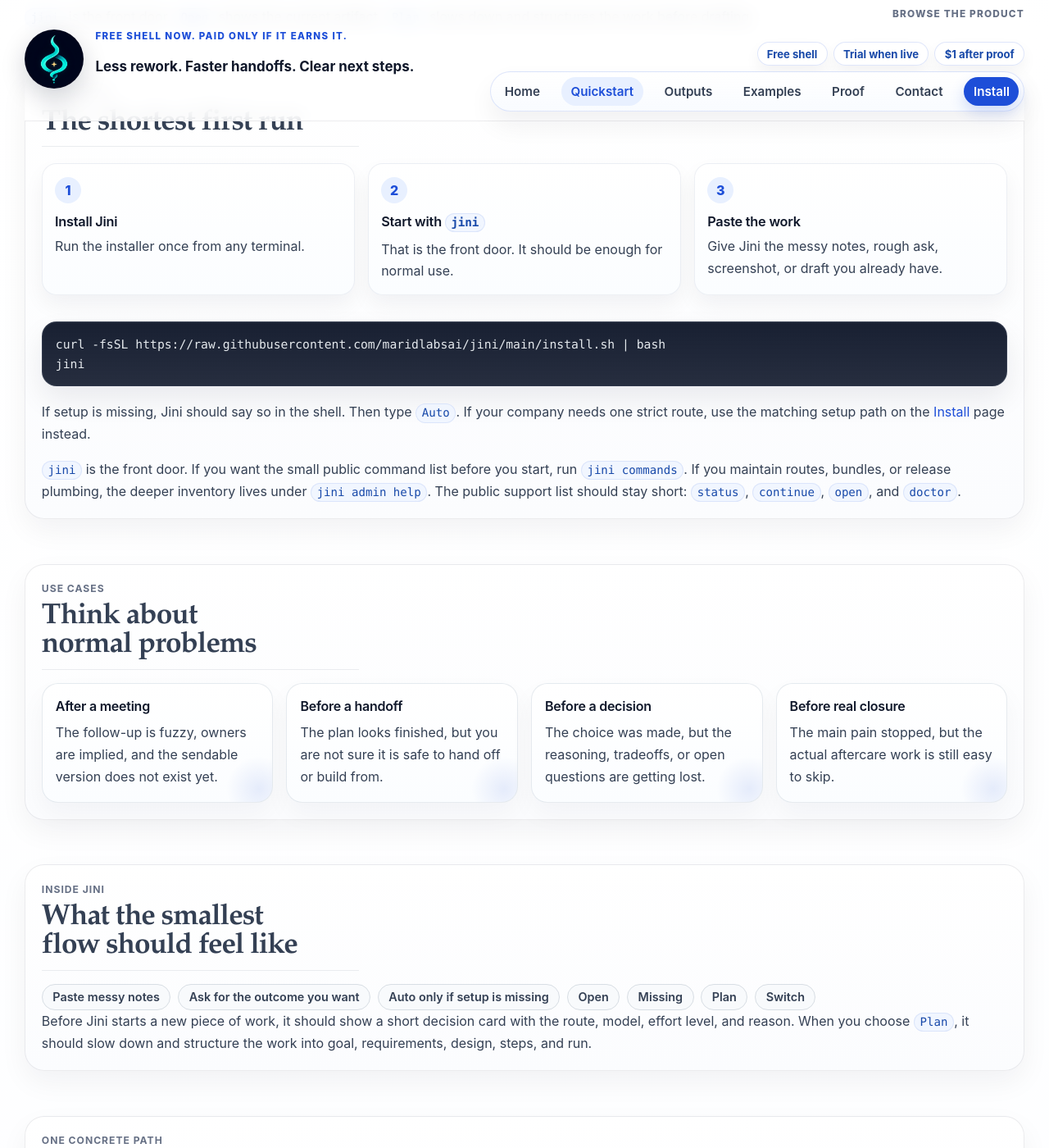
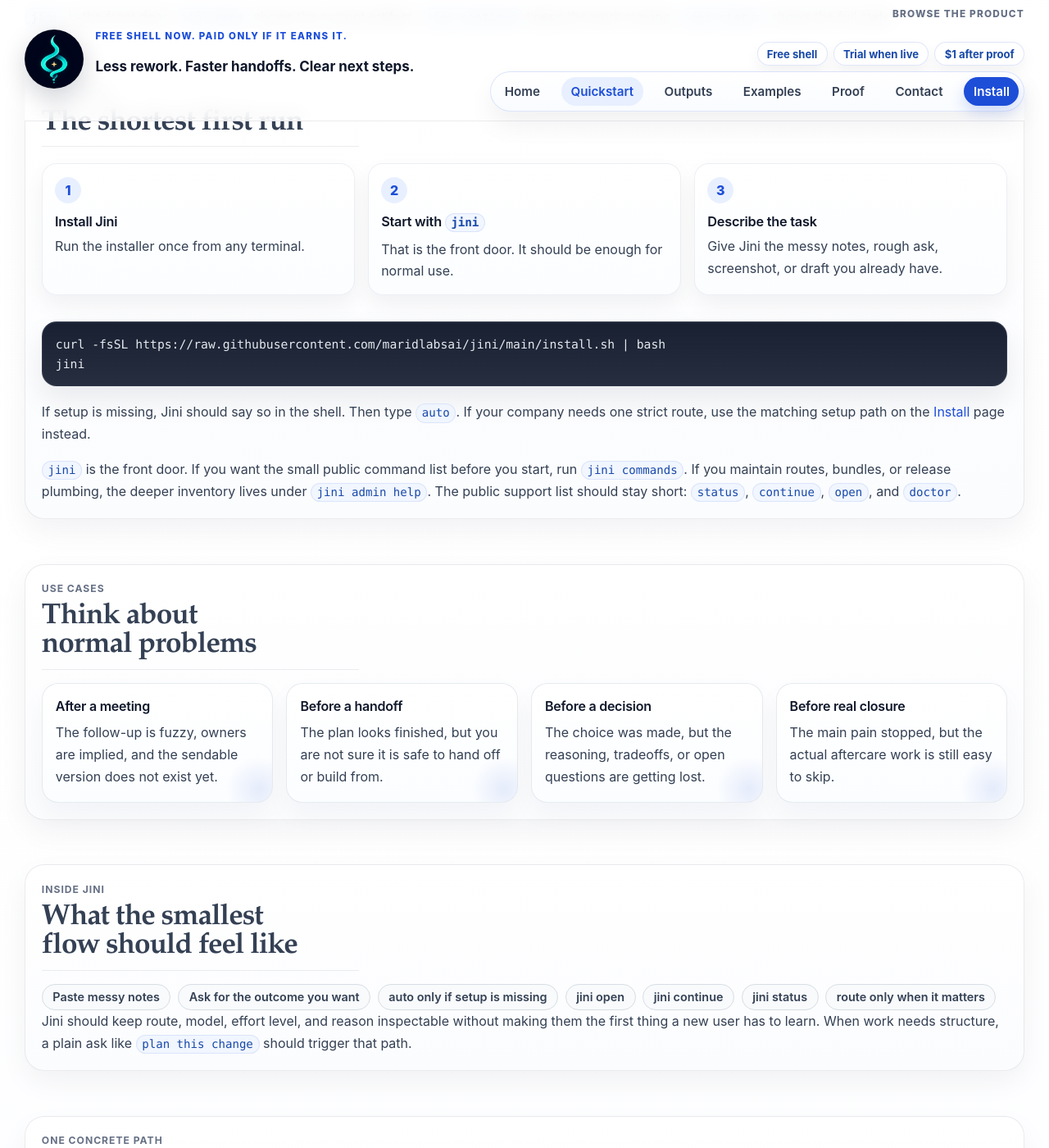
Before and after one commit to maridlabsai/jini, a Jekyll site: the page built from docs/simple.md, in a window 1280 px wide and 1400 px high, scrolled down 710 px. Shown: the whole window at 82% size. Built offline with Jekyll 4.4.1, drawn with Linux system fonts in a browser that asks for light colours; some of the changed text lies outside the part shown.

Commit message:
Align public docs with current CLI flow

```diff
--- a/docs/simple.md
+++ b/docs/simple.md
@@ -19,9 +19,9 @@
 
 <p class="page-lead">Jini is for the awkward middle of work: after the meeting, before the handoff, before the recommendation, and before calling something done. It should reduce stress, not add process.</p>
 
-<p class="page-lead"><code>jini</code> is the front door. Use <code>Open</code> when you need the current artifact, and use <code>Plan</code> when the work needs structure before drafting.</p>
+<p class="page-lead"><code>jini</code> is the front door. Describe the task, then use <code>jini open</code>, <code>jini continue</code>, or <code>jini status</code> when Jini points you there.</p>
 
-`jini` is the front door. `Open` shows the current artifact. `Plan` slows down and structures the work before drafting.
+`jini` is the front door. `jini open` shows the current artifact. `jini continue` keeps the work moving. `jini status` shows the full state.
 
 <div class="section-card">
   <span class="section-kicker">Start here</span>
@@ -39,7 +39,7 @@
     </div>
     <div class="step-card">
       <span class="step-number">3</span>
-      <h3>Paste the work</h3>
+      <h3>Describe the task</h3>
       <p>Give Jini the messy notes, rough ask, screenshot, or draft you already have.</p>
     </div>
   </div>
@@ -47,7 +47,7 @@
 <pre><code class="language-bash">curl -fsSL https://raw.githubusercontent.com/maridlabsai/jini/main/install.sh | bash
 jini</code></pre>
 
-  <p>If setup is missing, Jini should say so in the shell. Then type <code>Auto</code>. If your company needs one strict route, use the matching setup path on the <a href="{{ '/install.html' | relative_url }}">Install</a> page instead.</p>
+  <p>If setup is missing, Jini should say so in the shell. Then type <code>auto</code>. If your company needs one strict route, use the matching setup path on the <a href="{{ '/install.html' | relative_url }}">Install</a> page instead.</p>
 
   <p><code>jini</code> is the front door. If you want the small public command list before you start, run <code>jini commands</code>. If you maintain routes, bundles, or release plumbing, the deeper inventory lives under <code>jini admin help</code>. The public support list should stay short: <code>status</code>, <code>continue</code>, <code>open</code>, and <code>doctor</code>.</p>
 </div>
@@ -81,14 +81,14 @@
   <div class="pill-list">
     <span>Paste messy notes</span>
     <span>Ask for the outcome you want</span>
-    <span>Auto only if setup is missing</span>
-    <span>Open</span>
-    <span>Missing</span>
-    <span>Plan</span>
-    <span>Switch</span>
+    <span>auto only if setup is missing</span>
+    <span>jini open</span>
+    <span>jini continue</span>
+    <span>jini status</span>
+    <span>route only when it matters</span>
   </div>
 
-  <p>Before Jini starts a new piece of work, it should show a short decision card with the route, model, effort level, and reason. When you choose <code>Plan</code>, it should slow down and structure the work into goal, requirements, design, steps, and run.</p>
+  <p>Jini should keep route, model, effort level, and reason inspectable without making them the first thing a new user has to learn. When work needs structure, a plain ask like <code>plan this change</code> should trigger that path.</p>
 </div>
 
 <div class="section-card">
```
Also changed, not shown: docs/cli.md (+3 -3 lines), docs/examples.md (+1 -1 lines), docs/index.md (+1 -1 lines), docs/install.md (+7 -7 lines), docs/state-and-artifacts.md (+3 -3 lines), README.md, 1 other file.
